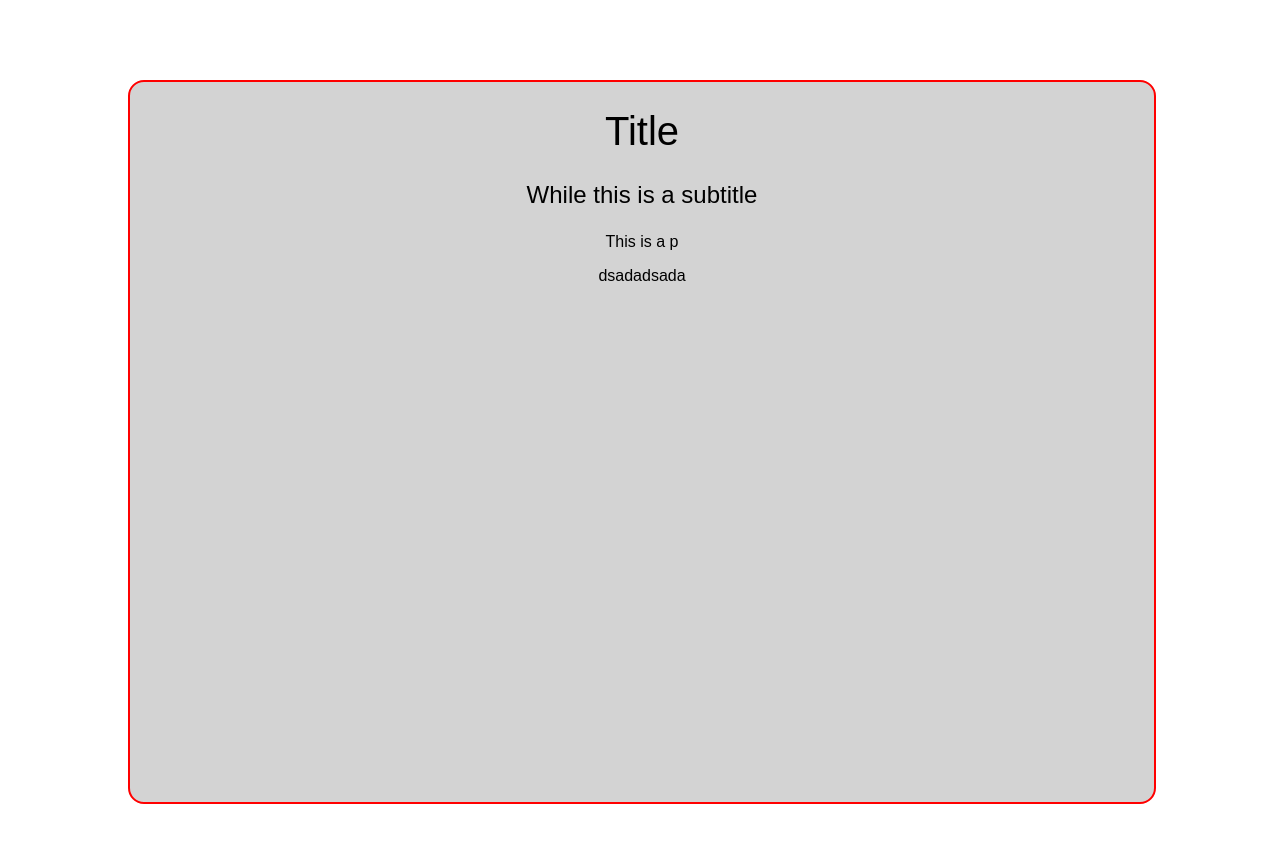
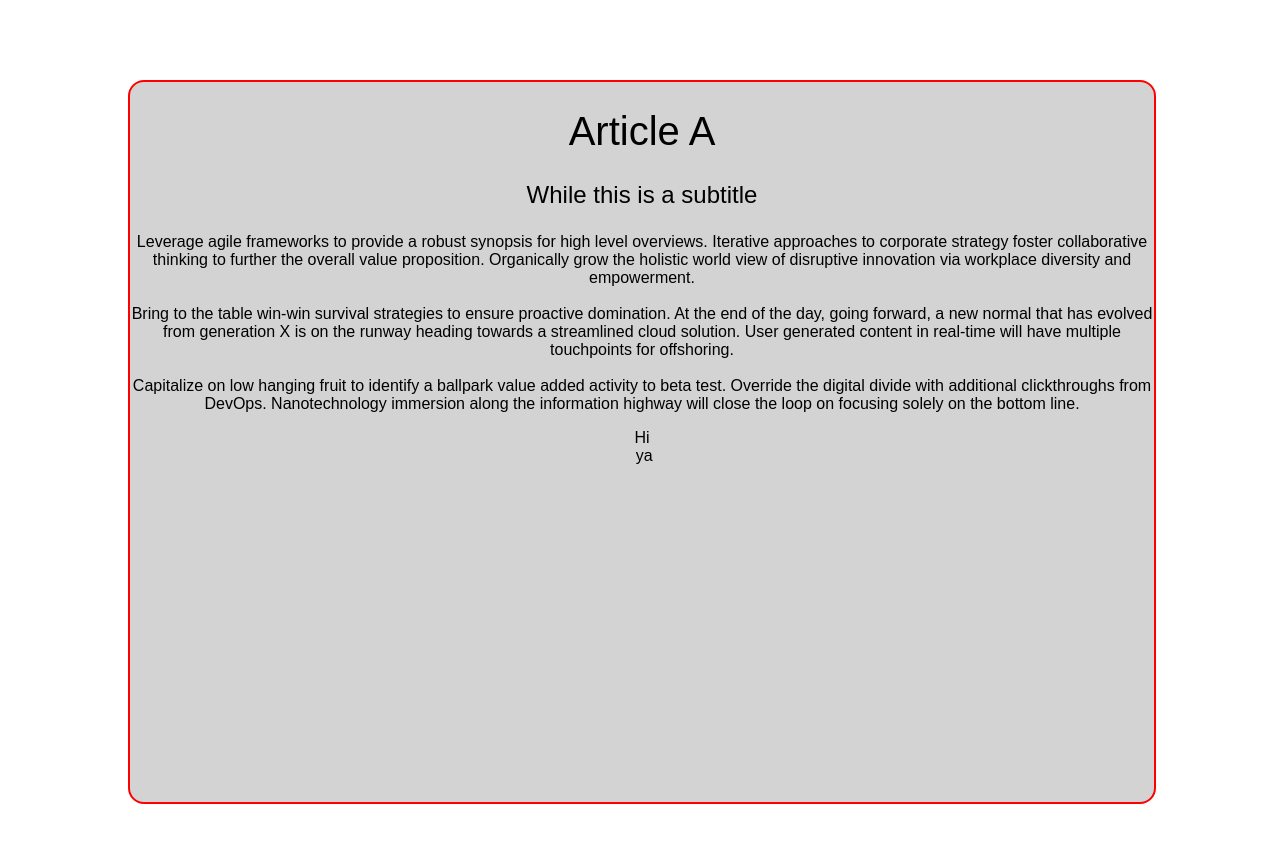
Before and after one commit to hiwenny/alexandreact, a React (Create React App) app: page / in a window 1280 px wide. Shown: the top 842 px of the page. Built offline with nearby package versions, Linux system fonts and the light colour scheme.

Commit message:
Added dummy text to test content rendering

```diff
--- a/src/App.js
+++ b/src/App.js
@@ -1,12 +1,13 @@
 import React, { Component } from 'react';
 import { Article } from './containers/index';
 require('./styles/main.css');
+var tempdata = require('./temp/data.json');
 
 export default class App extends Component {
   render() {
     return (
       <div className="app-container">
-        <Article />
+        <Article content={tempdata}/>
       </div>
     );
   }
--- a/src/containers/article.js
+++ b/src/containers/article.js
@@ -2,13 +2,19 @@
 require('../styles/article.css');
 
 export class Article extends Component {
+  // crapDataPreprocessing(text) {
+  //   text.replace('<p>')
+  // }
+
   render() {
+    console.log(this.props);
     return (
       <div className="article-container">
-        <h1>Title</h1>
+        <h1>{this.props.content.title}</h1>
         <h3>While this is a subtitle</h3>
-        <p>This is a p</p>
-        <div>dsadadsada</div>
+        <p>{this.props.content.contents}</p>
+        <p style={{whiteSpace:"pre-wrap"}}>{"Hi\n ya"}</p>
+        <div></div>
       </div>
     );
   }
--- a/src/styles/article.scss
+++ b/src/styles/article.scss
@@ -5,4 +5,7 @@
     min-height: 90vh;
     margin: 10vh 10vw;
     width: 80vw;
+    p {
+        white-space: pre-wrap;
+    }
 }
--- /dev/null
+++ b/src/temp/data.json
@@ -0,0 +1,7 @@
+{
+  "title": "Article A",
+  "contents": "Leverage agile frameworks to provide a robust synopsis for high level overviews. Iterative approaches to corporate strategy foster collaborative thinking to further the overall value proposition. Organically grow the holistic world view of disruptive innovation via workplace diversity and empowerment.\n\nBring to the table win-win survival strategies to ensure proactive domination. At the end of the day, going forward, a new normal that has evolved from generation X is on the runway heading towards a streamlined cloud solution. User generated content in real-time will have multiple touchpoints for offshoring.\n\nCapitalize on low hanging fruit to identify a ballpark value added activity to beta test. Override the digital divide with additional clickthroughs from DevOps. Nanotechnology immersion along the information highway will close the loop on focusing solely on the bottom line.",
+  "created_at": "Sat Jun 24 2017 13:31:17 GMT+00:00",
+  "updated_at": "Sat Jun 24 2017 13:31:17 GMT+00:00",
+  "id": "s0m3ra_nd0mn0mb3r_g3n3r4t3d"
+}
```
